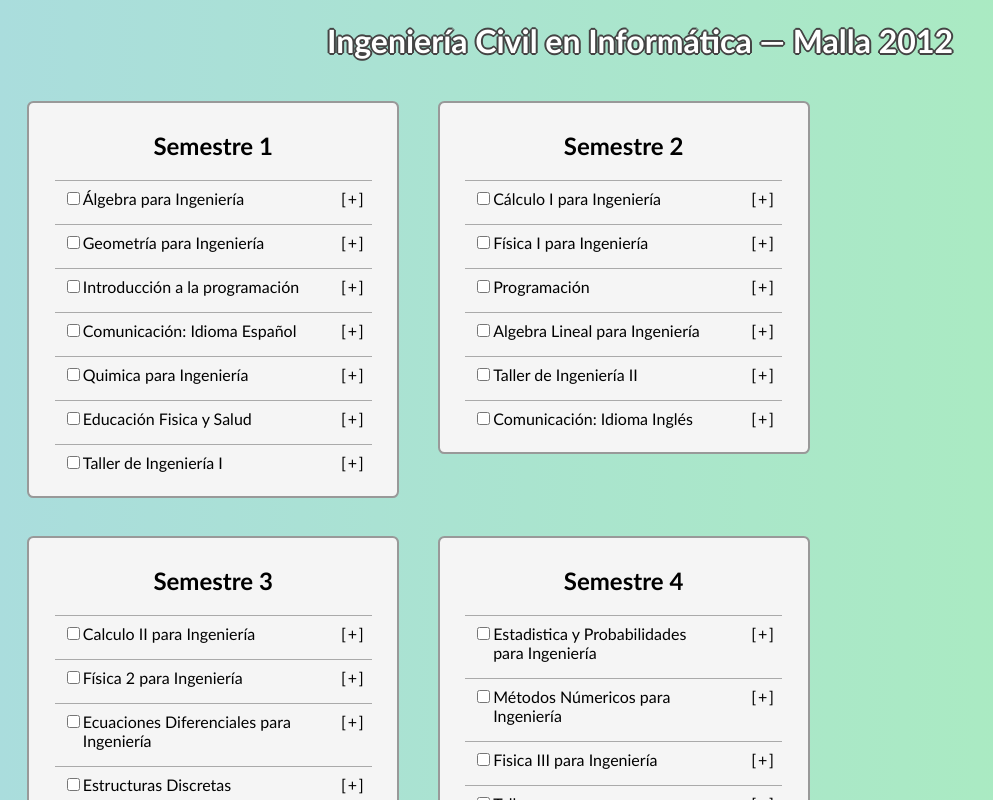
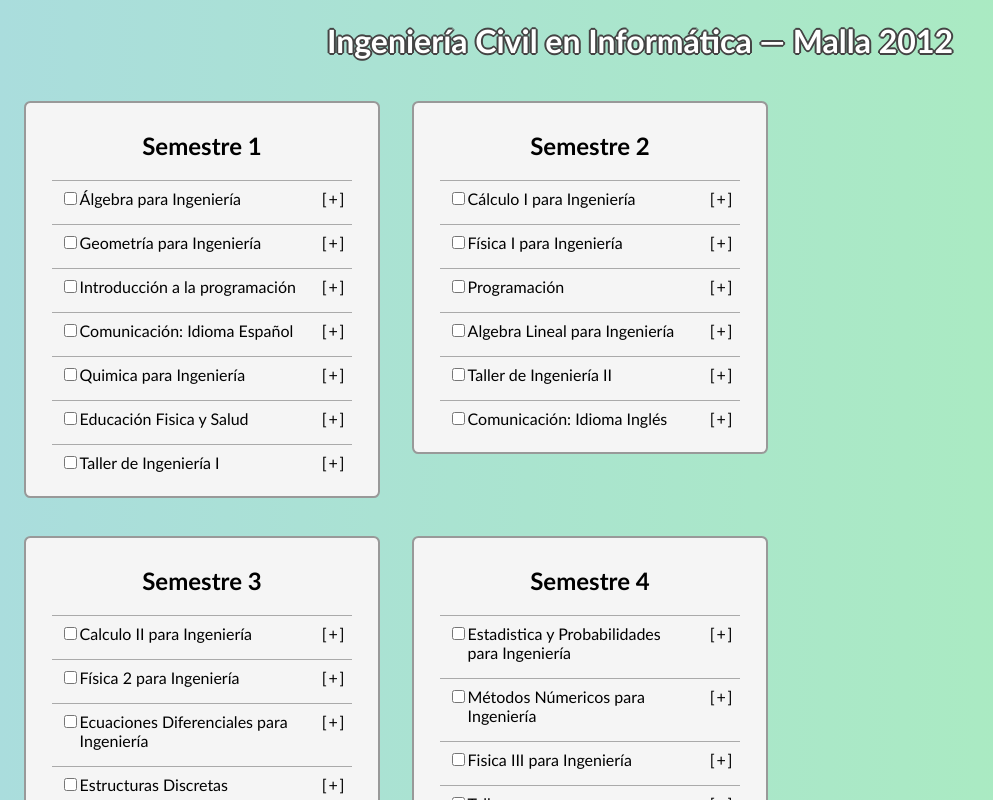
Before and after one commit to sandov/los_borbotones, a React (Create React App) app: page / in a window 1280 px wide. Shown: the top 800 px of the page, without its empty margins (0-993 px from the left). Built offline with nearby package versions, Linux system fonts and the light colour scheme.

Commit message:
reduce ancho y margen de semestres

```diff
--- a/src/index.css
+++ b/src/index.css
@@ -9,12 +9,12 @@ body {
 }
 
 .semestre{
-    margin: 1.2em 1.2em 1.2em 1.2em;
+    margin: 1.2em 1em 1.2em 1em;
     background-color: #f5f5f5;
     display: inline-block;
     border-radius: .4em;
     padding: .5em 1em .5em 1em;
-    width: 21em;
+    width: 20em;
     border: solid #999 2px;
     vertical-align: top;
 }
```
